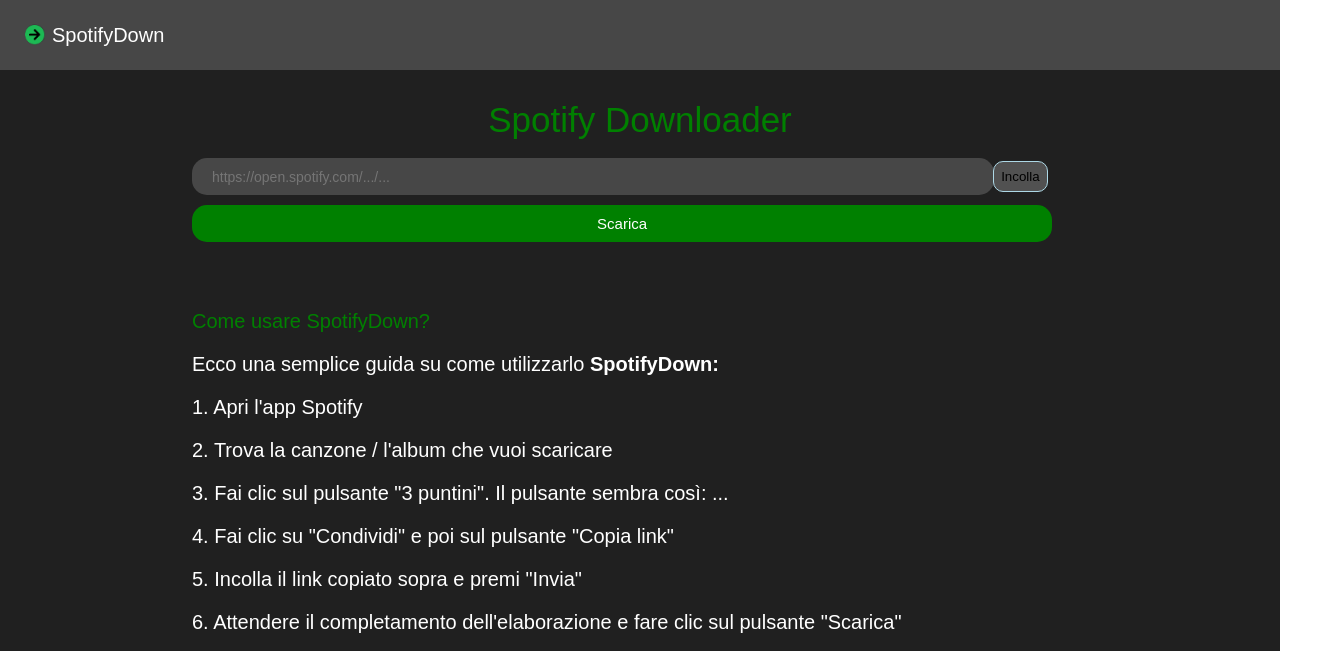
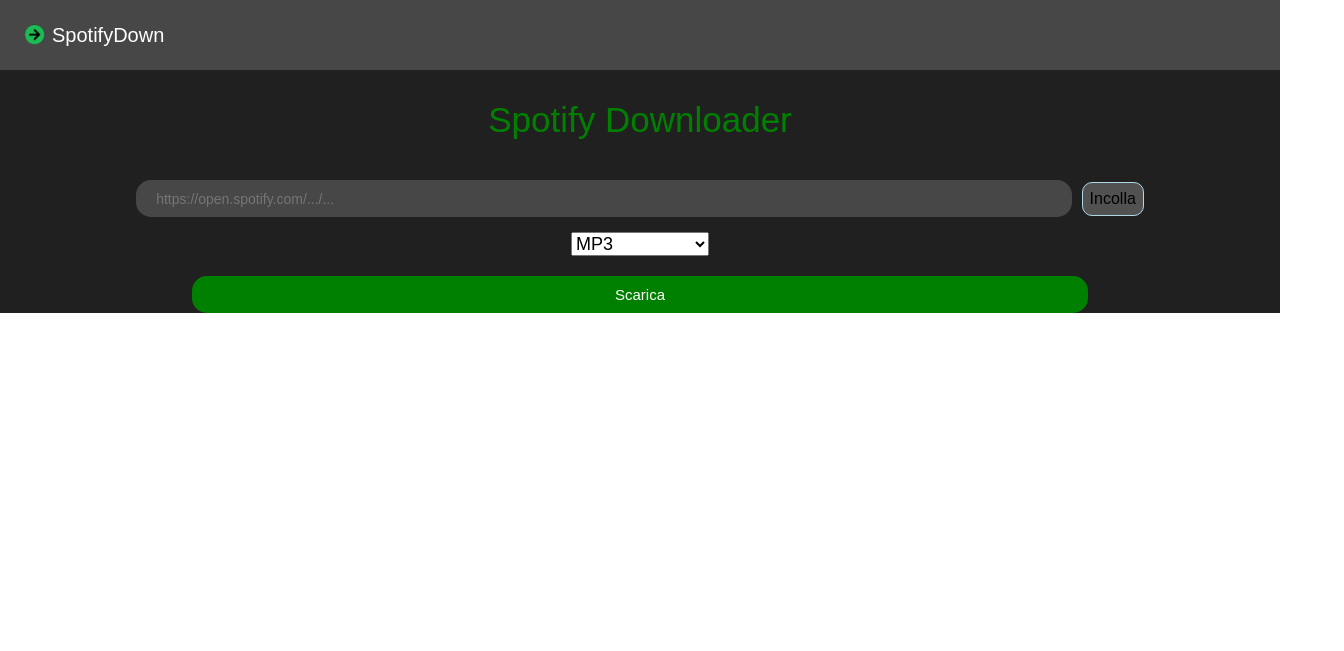
Before and after one commit to Brok3n68/SpotifyConverter, a plain HTML site: page index.html in a window 1280 px wide. Shown: the top 651 px of the page, 1344 px wide, since content can reach past the window. Drawn offline with Linux system fonts and the light colour scheme.

Commit message:
modifica 16sett

```diff
--- a/CSS/style.css
+++ b/CSS/style.css
@@ -35,6 +35,7 @@
   padding-top: 30px;
   position: relative;
   background-color: rgb(32, 32, 32);
+  text-align: center;
 }
 
 .title{
@@ -48,17 +49,8 @@
   padding: 40px;
 }
 
-.link-area{
-  position: inherit;
-  width: 70%;
-  top: 50%;
-  left: 50%;
-  transform: translate(-50%, -50%);
-  margin-top: 60px;
-}
 
-#link-box,
-.down-button{
+#link-box{
   border-radius: 15px;
   font-size: 15px;
   background-color: rgb(71, 71, 71);
@@ -67,6 +59,24 @@
   color: white;
   padding: 10px 20px;
   width: 85%;
+}
+
+.down-button{
+  width: 70%;
+  border-radius: 15px;
+  font-size: 15px;
+  padding: 10px 20px;
+  caret-color: white;
+  color: white;
+  border: none;
+  position: relative;
+  margin-top: 10px;
+  background-color: green;
+}
+
+.buttonfordown{
+  align-items: center;
+  justify-content: center;
 }
 
 #link-box::-webkit-input-placeholder{
@@ -80,15 +90,6 @@
   border: 3px white;
 }
 
-.paste-button{
-  position: absolute;
-  right: 4.5%;
-  top: 4%;
-  background-color: #515151;
-  border-radius: 10px;
-  padding: 7px;
-  border: 1px lightblue solid;
-}
 
 .first-article{
   font-size: 20px;
@@ -125,9 +126,36 @@
   color: rgb(84, 84, 243);
 }
 
-.down-button{
-  position: relative;
-  margin-top: 10px;
-  width: 96%;
-  background-color: green;
+.menu-choice{
+  margin-bottom: 10px;
+
 }
+
+.menu-choice select{
+  font-size: 18px;
+}
+
+#link-box{
+  width: 70%;
+}
+
+.first-line{
+  justify-content: center;
+  display: inline;
+  flex-direction: row;
+}
+
+.paste-button{
+  margin-left: 5px;
+  background-color: #515151;
+  border-radius: 10px;
+  padding: 7px;
+  font-size: 16px;
+  border: 1px lightblue solid;
+}
+
+.link-area{
+  margin-top: 40px;
+  margin-bottom: 15px;
+
+}
--- a/index.html
+++ b/index.html
@@ -20,16 +20,27 @@
                 <span>Spotify Downloader</span>
             </div>
 
-            <div class="link-area">
-                <input id="link-box" type="text" placeholder="https://open.spotify.com/.../...">
-                <button class="paste-button">Incolla</button>
+            <div class="first-line">
+                <div class="link-area">
+                    <input id="link-box" type="text" placeholder="https://open.spotify.com/.../...">
+                    <button class="paste-button">Incolla</button>
+                </div>
+
+                <div class="menu-choice">
+                    <select>
+                        <option value="mp3">MP3</option>
+                        <option value="lyrics">Lyrics (.txt file)</option>
+                    </select>
+                </div>
+            </div>
+
+
+            <div class="buttonfordown">
                 <button class="down-button">Scarica</button>
             </div>
 
 
-            <div class=".gay"></div>
-
-            <div class="first-article">
+    <!--        <div class="first-article">
                 <div class="text">
                     <span>Come usare SpotifyDown?</span>
                     <p>Ecco una semplice guida su come utilizzarlo <strong>SpotifyDown:</strong></p>
@@ -64,7 +75,7 @@
                     <p style="font-size: 16px;">© 2023 SpotifyDown.com</p>
                 </div>
 
-
+            -->
         </main>
     </body>
 </html>
```
